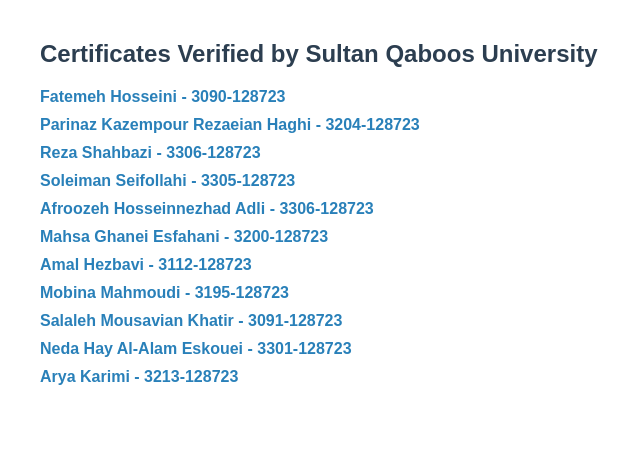
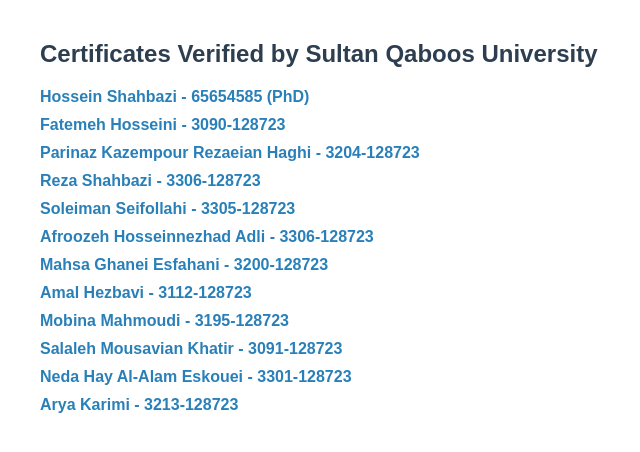
Before and after one commit to sultanqabooseduom-gif/squ-certificates, a plain HTML site: page index.html in a window 1280 px wide. Shown: the whole page, without its empty margins (0-640 px from the left). Drawn offline with Linux system fonts and the light colour scheme.

Commit message:
Update index.html
Add static PhD link for Hossein Shahbazi to index.html

```diff
--- a/index.html
+++ b/index.html
@@ -13,7 +13,15 @@
 </head>
 <body>
 <h2>Certificates Verified by Sultan Qaboos University</h2>
-<ul id="certList"></ul>
+
+<ul id="certList">
+  <!-- لینک دکتری بدون هیچ کامنت اضافی -->
+  <li>
+    <a href="hossein-shahbazi-phd.html" target="_blank">
+      Hossein Shahbazi - 65654585 (PhD)
+    </a>
+  </li>
+</ul>
 
 <script>
   fetch('certificates.json')
```
